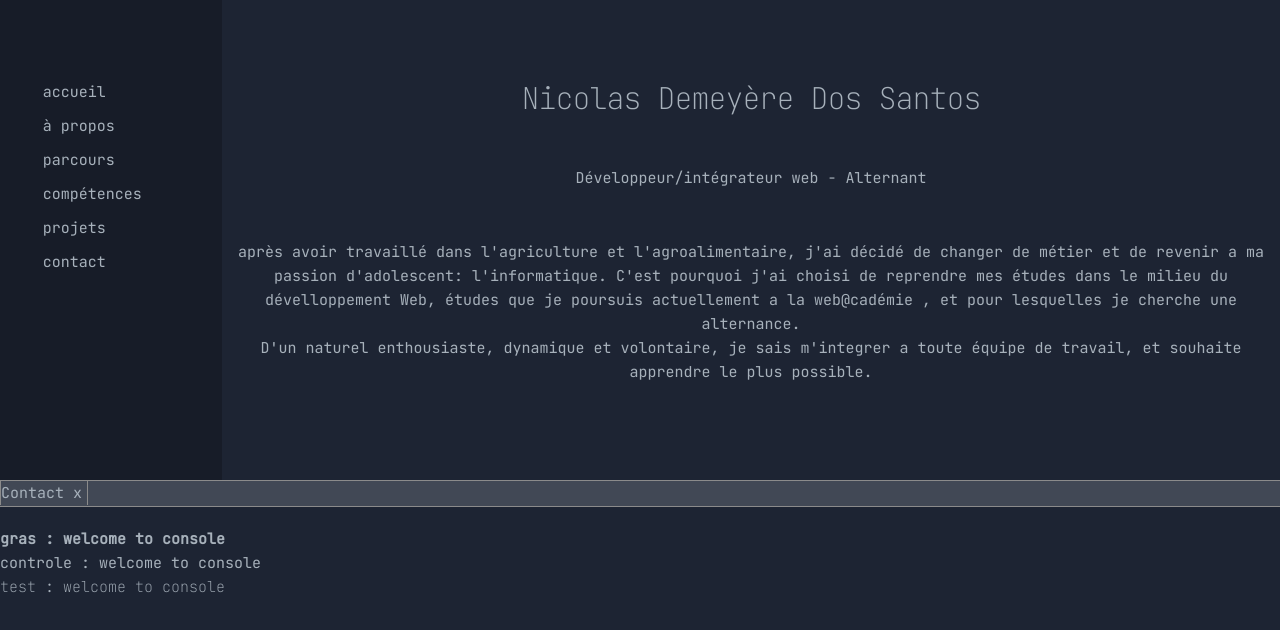
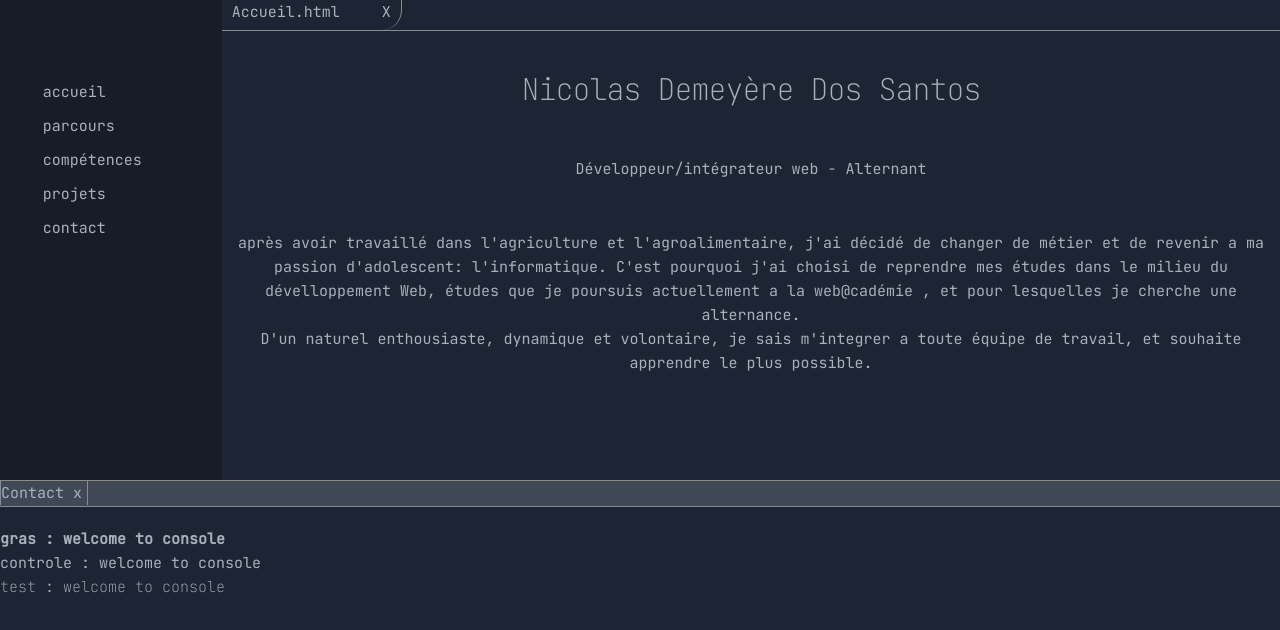
Before and after one commit to NicolasDosSantos542/Portfolio, an Angular app: page / in a window 1280 px wide. Shown: the top 630 px of the page. Built offline with nearby package versions, Linux system fonts and the light colour scheme.

Commit message:
add tabs in editor

```diff
--- a/src/app/app.component.css
+++ b/src/app/app.component.css
@@ -5,15 +5,33 @@
 }
 
 .editor {
-  padding-top: 5vh;
+
   height: 60vh;
  background-color: #1D2433;
 }
-
-
+.editor-menu{
+  height: 3rem;
+  background-color: #1D2433;
+  border-bottom: 1px solid  #8b8b8b;
+  margin-bottom: 20px;
+}
+.close-button{
+  float: right;
+  margin-left: 34px;
+}
 .console {
   height: 40vh;
 background-color: #1D2433;
+}
+.editor-tab{
+  height : 100%;
+min-width: 180px;
+  display: inline;
+  padding-right: 10px;
+  padding-left: 10px;
+  margin-left: 0;
+  border-right: 1px solid #8b8b8b;
+  border-radius: 0 0 20px 0;
 }
 .console-menu{
   height: 25px;
--- a/src/app/app.component.html
+++ b/src/app/app.component.html
@@ -3,7 +3,6 @@
     <div class=" two columns">
       <ul class=" menu container">
         <li (click)="chooseDisplayed('home')">accueil</li>
-        <li (click)="chooseDisplayed('about')">à propos</li>
         <li (click)="chooseDisplayed('background')">parcours</li>
         <li (click)="chooseDisplayed('skills')">compétences</li>
         <li (click)="chooseDisplayed('projects')">projets</li>
@@ -13,19 +12,43 @@
 
     </div>
     <div class="editor ten columns">
-      <div class="<!--container-->">
-        <app-home *ngIf="link.isHomeActive"></app-home>
-        <app-about *ngIf="link.isAboutActive"></app-about>
-        <app-background *ngIf="link.isBackgroundActive"></app-background>
-        <app-skills *ngIf="link.isSkillActive"></app-skills>
-        <app-projects *ngIf="link.isProjectsActive"></app-projects>
-        <app-contact *ngIf="link.isContactActive"></app-contact>
+      <div class="editor-menu">
+        <div class="editor-tab one column" id="home" (click)="chooseDisplayed('home')" *ngIf="tab.isHomeActive">
+          <div class="two columns">Accueil.html</div>
+          <div class="close-button">X</div>
+        </div>
+        <div class="editor-tab one column" id="background" (click)="chooseDisplayed('background')"
+             *ngIf="tab.isBackgroundActive">
+          <div class="two columns">Parcours.html</div>
+          <div class="close-button">X</div>
+        </div>
+        <div class="editor-tab  one column" id="skills" (click)="chooseDisplayed('skills')" *ngIf="tab.isSkillActive">
+          <div class="two columns">Compétences.html</div>
+          <div class="close-button">X</div>
+        </div>
+        <div class="editor-tab  one column" id="projects" (click)="chooseDisplayed('projects')"
+             *ngIf="tab.isProjectsActive">
+          <div class="two columns">Projets.html</div>
+          <div class="close-button">X</div>
+        </div>
+        <div class="editor-tab  one column" id="contact" (click)="chooseDisplayed('contact')"
+             *ngIf="tab.isContactActive">
+          <div class="two columns">Contact.html</div>
+          <div class="close-button">X</div>
+        </div>
       </div>
+      <app-home *ngIf="link.isHomeActive"></app-home>
+      <app-about *ngIf="link.isAboutActive"></app-about>
+      <app-background *ngIf="link.isBackgroundActive"></app-background>
+      <app-skills *ngIf="link.isSkillActive"></app-skills>
+      <app-projects *ngIf="link.isProjectsActive"></app-projects>
+      <app-contact *ngIf="link.isContactActive"></app-contact>
+
     </div>
   </div>
   <div class="console row">
     <div class="console-menu">
-<div id="console-tab">Contact x </div>
+      <div id="console-tab">Contact x</div>
     </div>
     <app-console></app-console>
   </div>
--- a/src/app/app.component.ts
+++ b/src/app/app.component.ts
@@ -7,38 +7,53 @@
 })
 export class AppComponent {
   title = 'portfolio';
-  link ={
+  link = {
   isHomeActive : true,
   isAboutActive : false,
   isBackgroundActive : false,
   isSkillActive : false,
   isProjectsActive : false,
   isContactActive : false
-  }
+  };
+  tab = {
+    isHomeActive : true,
+    isAboutActive : false,
+    isBackgroundActive : false,
+    isSkillActive : false,
+    isProjectsActive : false,
+    isContactActive : false
+  };
 
+  // tslint:disable-next-line:typedef
   chooseDisplayed(element){
     // Object.entries(this.link).forEach((element) => this.link = )
     Object.keys(this.link).forEach(val => {
-      this.link[val] = false
+      this.link[val] = false;
     });
-    switch(element){
+    switch (element){
       case 'home':
-        this.link.isHomeActive =true;
+        this.link.isHomeActive = true;
+        this.tab.isHomeActive = true;
         break;
       case 'about':
-        this.link.isAboutActive =true;
+        this.link.isAboutActive = true;
+        this.tab.isAboutActive = true;
         break;
       case 'background':
-        this.link.isBackgroundActive =true;
+        this.link.isBackgroundActive = true;
+        this.tab.isBackgroundActive = true;
         break;
       case 'skills':
-        this.link.isSkillActive =true;
+        this.link.isSkillActive = true;
+        this.tab.isSkillActive = true;
         break;
       case 'projects':
-        this.link.isProjectsActive =true;
+        this.link.isProjectsActive = true;
+        this.tab.isProjectsActive = true;
         break;
       case 'contact':
-        this.link.isContactActive =true;
+        this.link.isContactActive = true;
+        this.tab.isContactActive = true;
         break;
 
     }
```
